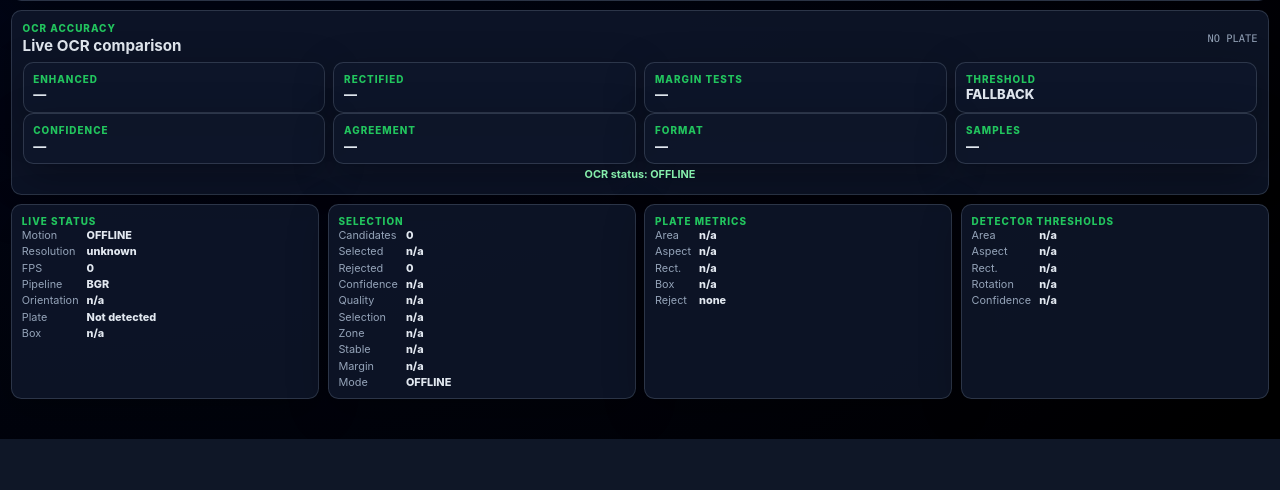
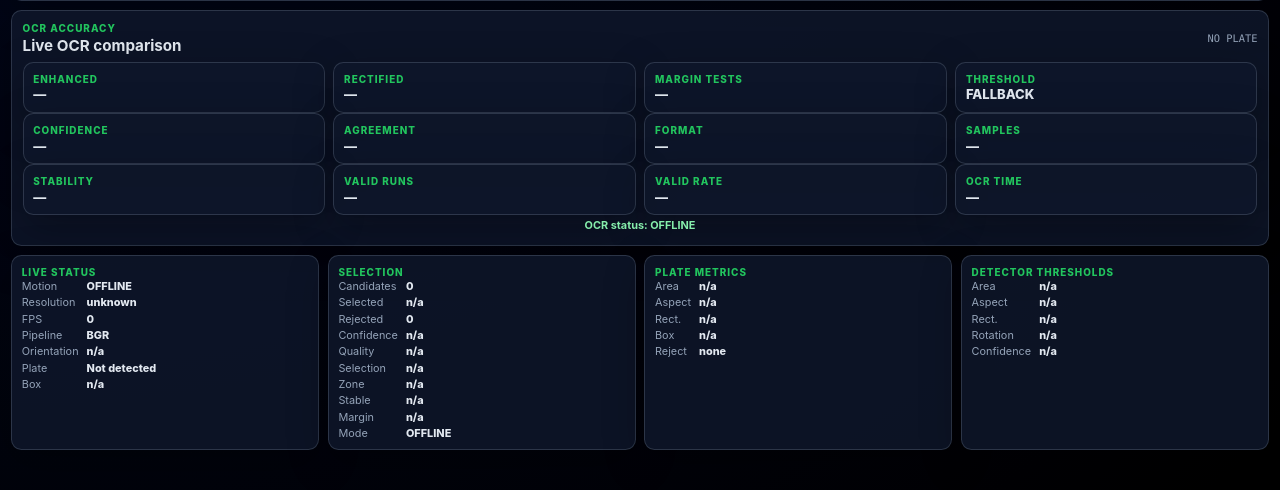
Before and after one commit to LucaPi1972/GateKeeperAI, a Python web app: template src/gatekeeper/web/templates/index.html in a window 1280 px wide. Shown: the part 882-1372 px from the top of the page. Before the commit the page ends 1321 px from the top, so only its background shows below. Run offline with Jinja, Linux system fonts and the light colour scheme; the template is opened without the code that fills it, so the values that code supplies are empty.

Commit message:
Expose OCR field stability metrics in Live Preview

```diff
--- a/src/gatekeeper/web/templates/index.html
+++ b/src/gatekeeper/web/templates/index.html
@@ -3,14 +3,14 @@
 <head>
   <meta charset="utf-8">
   <meta name="viewport" content="width=device-width, initial-scale=1">
-  <title>GateKeeper AI 0.8.5</title>
+  <title>GateKeeper AI 0.8.6</title>
   <link rel="stylesheet" href="/static/style.css">
 </head>
 <body>
   <main class="dashboard compact-dashboard">
     <section class="preview-card">
       <div class="title-row">
-        <div><p class="eyebrow">HTTP Live Preview</p><h1>GateKeeper AI 0.8.5</h1></div>
+        <div><p class="eyebrow">HTTP Live Preview</p><h1>GateKeeper AI 0.8.6</h1></div>
         <div class="action-row"><button id="snapshot_button" type="button">Save Snapshot</button><button id="calibration_button" type="button">Save Calibration Frame</button></div>
       </div>
       <img src="/stream" alt="GateKeeper AI live MJPEG camera stream">
@@ -42,6 +42,12 @@
         <article class="status-card compact-card"><p class="eyebrow">Agreement</p><dd id="ocr_agreement">—</dd></article>
         <article class="status-card compact-card"><p class="eyebrow">Format</p><dd id="ocr_format">—</dd></article>
         <article class="status-card compact-card"><p class="eyebrow">Samples</p><dd id="ocr_samples">—</dd></article>
+      </div>
+      <div class="live-info-grid">
+        <article class="status-card compact-card"><p class="eyebrow">Stability</p><dd id="ocr_stability">—</dd></article>
+        <article class="status-card compact-card"><p class="eyebrow">Valid Runs</p><dd id="ocr_valid_runs">—</dd></article>
+        <article class="status-card compact-card"><p class="eyebrow">Valid Rate</p><dd id="ocr_valid_rate">—</dd></article>
+        <article class="status-card compact-card"><p class="eyebrow">OCR Time</p><dd id="ocr_duration">—</dd></article>
       </div>
       <p id="ocr_status" class="snapshot-status compact-status" aria-live="polite">OCR status: NO PLATE</p>
     </section>
@@ -87,6 +93,10 @@
         const marginTexts = ['original_margin','enhanced_5','wide_margin'].map(key => payload.outputs?.[key]?.corrected || payload.outputs?.[key]?.text).filter(Boolean); setText('ocr_margins', marginTexts.length ? marginTexts.join(' / ') : '—');
         setText('ocr_threshold', payload.outputs?.threshold?.corrected || payload.outputs?.threshold?.text || (payload.threshold_attempted ? '...' : 'FALLBACK'));
         setText('ocr_confidence', payload.confidence == null ? '—' : `${Number(payload.confidence).toFixed(0)}%`); setText('ocr_agreement', payload.agreement == null ? '—' : `${(Number(payload.agreement)*100).toFixed(0)}%`); setText('ocr_format', payload.format_score == null ? '—' : `${(Number(payload.format_score)*100).toFixed(0)}%`); setText('ocr_samples', payload.samples == null ? '—' : payload.samples);
+        setText('ocr_stability', payload.stable ? 'YES' : (payload.samples ? 'BUILDING' : '—'));
+        setText('ocr_valid_runs', payload.valid_runs == null ? '—' : `${payload.valid_runs}/${payload.ocr_runs ?? 0}`);
+        setText('ocr_valid_rate', payload.valid_rate == null ? '—' : `${Number(payload.valid_rate).toFixed(0)}%`);
+        setText('ocr_duration', payload.duration == null ? '—' : `${Number(payload.duration).toFixed(1)}s`);
         const age = payload.age == null ? '' : ` • ${payload.age.toFixed(1)}s`; const duration = payload.duration == null ? '' : ` • OCR ${Number(payload.duration).toFixed(1)}s`;
         const messages = {NO_PLATE:'OCR status: NO PLATE', RUNNING:'OCR status: RUNNING', LIVE:`OCR status: LIVE${age}${duration}`, STALE:`OCR status: STALE${age}`, NO_TEXT:`OCR status: NO TEXT${age}${duration}`, UNAVAILABLE:'OCR status: TESSERACT UNAVAILABLE', ERROR:`OCR status: ERROR — ${payload.error || ''}`};
         setText('ocr_status', messages[status] || `OCR status: ${status}${age}`); refreshRoi(payload.box, status);
```
